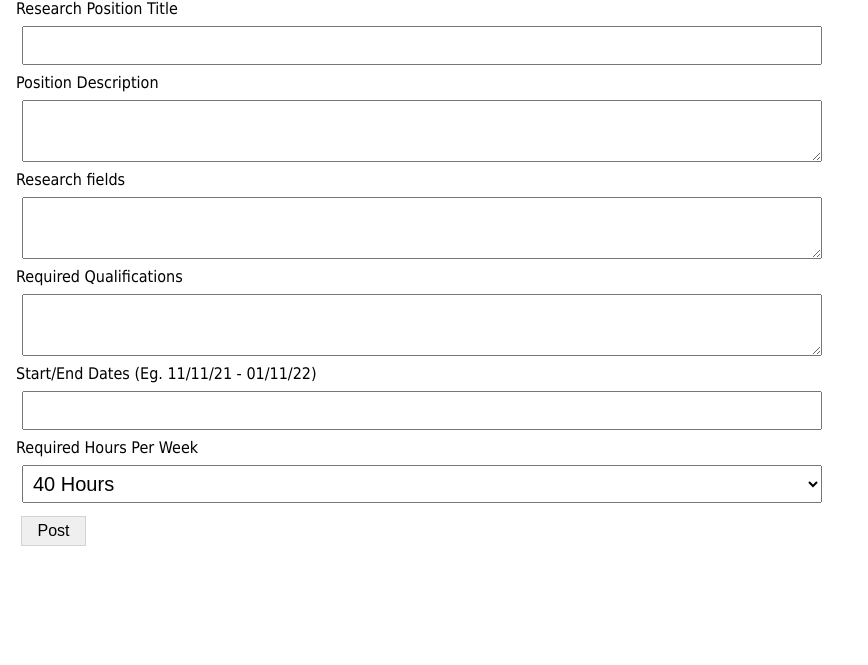
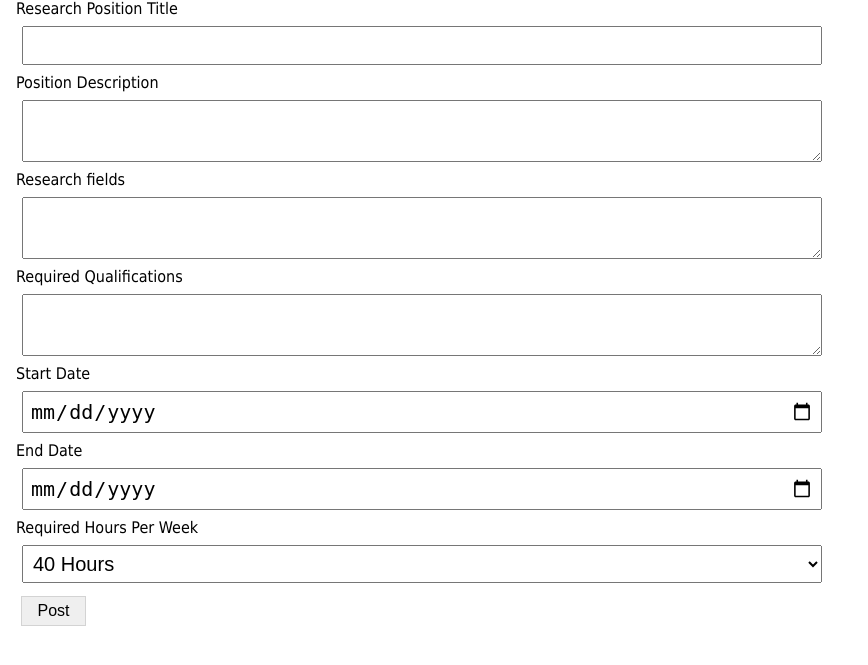
Before and after one commit to Louis-Kha/WSU-CptS322-TermProject-TeamLAMA, a Flask app: page /postposition in a window 1280 px wide. Shown: the part 116-781 px from the top of the page, without its empty margins (0-868 px from the left). Run offline with Flask 2, Linux system fonts and the light colour scheme; data comes from the database, SQL or seed files in the repository; some libraries are stand-ins or nearby versions.

Commit message:
changed researchPos db model to use dateTime field for start and end dates which are now two different fields, added a new import of DateTime in forms.py, changed researchPosition form to use new dateTime fields, edited postposition route to reflect all these changes

```diff
--- a/app/Controller/forms.py
+++ b/app/Controller/forms.py
@@ -3,6 +3,7 @@ from wtforms import StringField, SubmitField, SelectField
 from wtforms.fields.core import BooleanField
 from wtforms.fields.simple import TextAreaField
 from wtforms import StringField, SubmitField, SelectField, TextAreaField
+from wtforms.fields.html5 import DateField
 from wtforms.validators import  DataRequired, Length, Email, EqualTo
 from wtforms_sqlalchemy.fields import QuerySelectMultipleField
 from wtforms.widgets import ListWidget, CheckboxInput
@@ -26,7 +27,9 @@ def getTagsbyName(tag):
 
 class ResearchForm(FlaskForm):
     title = StringField('Research Position Title', validators=[DataRequired()])
-    startEndDate = StringField('Start/End Dates (Eg. 11/11/21 - 01/11/22)', validators=[DataRequired()])
+    #startEndDate = StringField('Start/End Dates (Eg. 11/11/21 - 01/11/22)', validators=[DataRequired()])
+    startDate = DateField('Start Date', format='%Y-%m-%d', validators=[DataRequired()])
+    endDate = DateField('End Date', format='%Y-%m-%d', validators=[DataRequired()])
     researchDesc = TextAreaField('Position Description', validators=[Length(min = 1, max = 1500, message = "Invalid Length for Post!")])
     researchFields = TextAreaField('Research fields', validators=[Length(min = 1, max = 1500, message = "Invalid Length for Post!")])
     requiredHours = SelectField('Required Hours Per Week',choices = [(40, '40 Hours'), (30, '30 Hours'), (20, '20 Hours'), (10, '10 Hours')])
--- a/app/Controller/routes.py
+++ b/app/Controller/routes.py
@@ -46,7 +46,7 @@ def createpost():
 def postposition():
     newPost = ResearchForm()
     if newPost.validate_on_submit():
-      newPosted = researchPos(title = newPost.title.data, researchDesc = newPost.researchDesc.data, requiredHours = newPost.requiredHours.data, startEndDate = newPost.startEndDate.data, requiredQualifications = newPost.requiredQualifications.data, researchFields = newPost.researchFields.data, faculty_id = current_user.id, facultyName = current_user.lastName)
+      newPosted = researchPos(title = newPost.title.data, researchDesc = newPost.researchDesc.data, requiredHours = newPost.requiredHours.data, startDate = newPost.startDate.data, endDate = newPost.endDate.data, requiredQualifications = newPost.requiredQualifications.data, researchFields = newPost.researchFields.data, faculty_id = current_user.id, facultyName = current_user.lastName)
       db.session.add(newPosted)
       db.session.commit()
       flash("New Research Position Has Been Created!")
--- a/app/Model/models.py
+++ b/app/Model/models.py
@@ -114,7 +114,8 @@ class researchPos(db.Model):
     facultyName = db.Column(db.String(100))
     title  = db.Column(db.String(150))
     researchDesc = db.Column(db.String(1500))
-    startEndDate = db.Column(db.String(150))
+    startDate = db.Column(db.DateTime)
+    endDate = db.Column(db.DateTime)
     requiredHours = db.Column(db.Integer, default = 0)
     researchFields = db.Column(db.String(150))
     requiredQualifications = db.Column(db.String(500))
--- a/app/View/templates/create.html
+++ b/app/View/templates/create.html
@@ -43,10 +43,24 @@
                 {% endfor %}
 
 
-                {{ form.startEndDate.label }}<br>
-                {{ form.startEndDate(class="formtitle") }}<br>
+                {{ form.startDate.label }}<br>
+                {{ form.startDate(class="formtitle") }}<br>
+
+
+
+                {% for error in form.startDate.errors %}
+                <span style="color: red">[{{ error }}]</span>
+                {% endfor %}
+
+
+                {{ form.endDate.label }}<br>
+                {{ form.endDate(class="formtitle") }}
+
+
+
+
                 <!-- TODO: (milestone 1) Display the error messages of the `body` field validator (if there are any validation errors).   -->
-                {% for error in form.startEndDate.errors %}
+                {% for error in form.endDate.errors %}
                 <span style="color: red">[{{ error }}]</span>
                 {% endfor %}
 
```
Also changed, not shown: smile.db.
